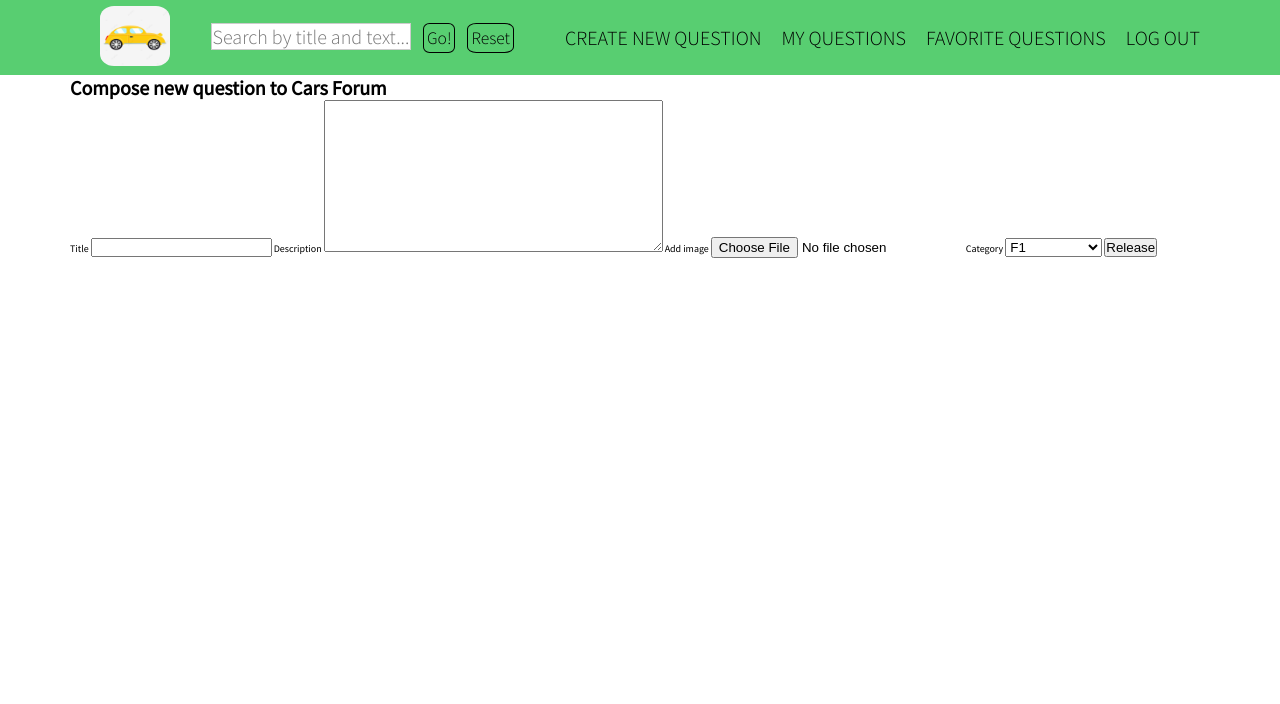
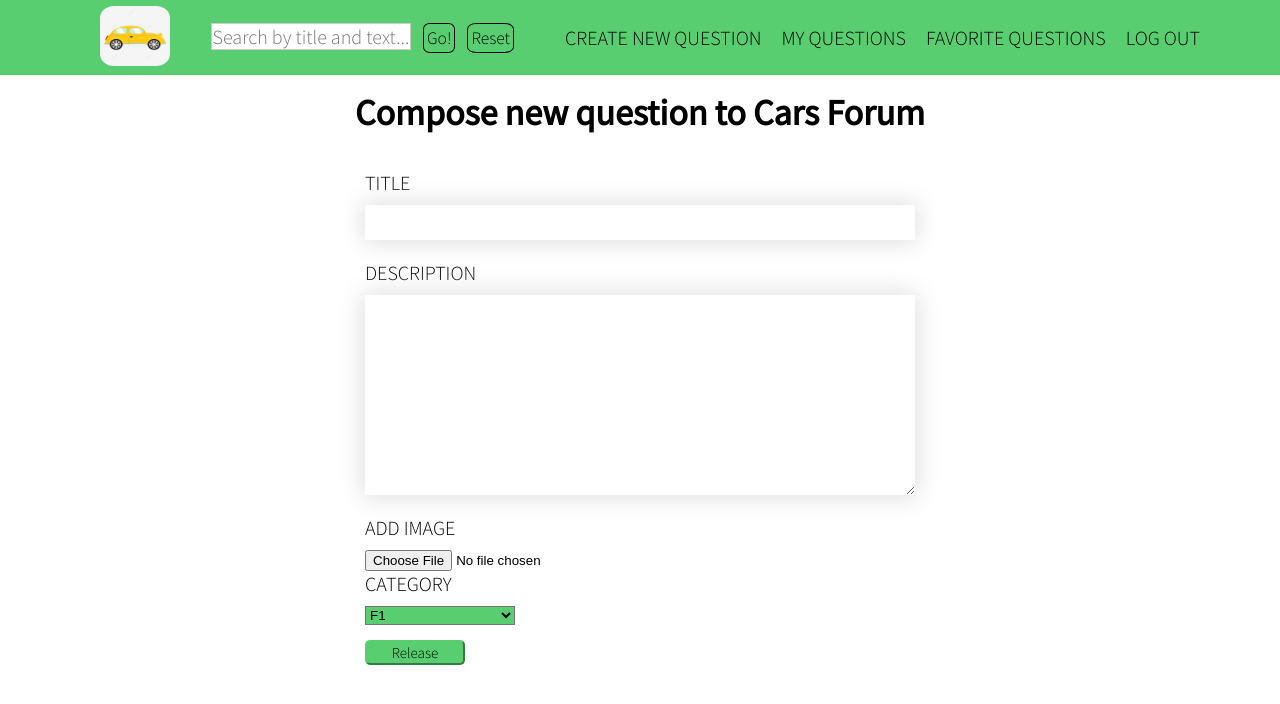
Before and after one commit to wiktorpiela/carsforum, a Django app: page /composing-new-question/ in a window 1280 px wide. Shown: the top 704 px of the page. Run offline with Django 4.2, Linux system fonts and the light colour scheme; the visitor is signed in with stand-in values (Sample User, id 1).

Commit message:
forms styling

```diff
--- a/forumapp/templates/compose_new_question.html
+++ b/forumapp/templates/compose_new_question.html
@@ -5,9 +5,15 @@
 {% endblock title %}
 
 {% block content %}
+    <div class="login-register-header">
         <h1>Compose new question to Cars Forum</h1>
+    </div>
 
+    <div class="login-register-message">
         <h3>{{message}}</h3>
+    </div>
+
+    <div class="form-row">
 
         <form action="{% url 'forumapp:compose_new_question' %}" method="post" enctype="multipart/form-data">
             {% csrf_token %}
@@ -29,10 +35,10 @@
                 <option value="MU">Muscle Cars</option>
               </select>
 
-          <button type="submit">Release</button>
+            <button class="btn btn-full" type="submit">Release</button>
 
         </form>
 
-
+    </div>
 
 {% endblock content %}
--- a/forumapp/templates/question_details.html
+++ b/forumapp/templates/question_details.html
@@ -23,7 +23,6 @@
                 {% endif %}
                 <a href="{% url 'forumapp:add_answer' question.id %}"><ion-icon name="chatbox"></ion-icon> Comment</a>
             </div>
-
 
         </div>
 
--- a/static/css/main.css
+++ b/static/css/main.css
@@ -300,3 +300,65 @@ nav {
 .answer-like{
     margin-top: 1rem;
 }
+
+/* FORM ROW */
+.form-row {
+    max-width: 550px;
+    margin: 0 auto;
+}
+
+.form-row form {
+    display: flex;
+    flex-direction: column;
+}
+
+.form-row input,
+.form-row textarea {
+    width: 100%;
+}
+
+label {
+    font-size: 2rem;
+    text-transform: uppercase;
+    font-weight: 300;
+    margin-bottom: 1rem;
+}
+
+.form-row input[type='text'],
+.form-row textarea {
+    height: 3.5rem;
+    border: none;
+    box-shadow: 0 0 24px 2px #ddd;
+    margin-bottom: 2rem;
+    padding: 0.3rem 1rem;
+    font-size: 2.2rem;
+    font-weight: 300;
+    font-family: 'Lato';
+    transition: all 0.3s;
+}
+
+.form-row textarea {
+    height: 20rem;
+}
+
+.form-row input[type='text']::placeholder,
+.form-row textarea::placeholder {
+    color: #aaa;
+}
+
+.form-row input[type='text']:focus,
+.form-row textarea:focus {
+    outline: none;
+    box-shadow: 0 0 27px 2px #ccc;
+}
+
+.form-row button{
+    margin-top: 1.5rem;
+    height: 2.5rem;
+    width: 100px;
+}
+
+#id_category{
+    background-color: #58ce71;
+    width: 150px;
+}
```
Also changed, not shown: forumapp/templates/edit_question.html (+9 -0 lines). Lines whose indentation alone changed are shown as unchanged.
